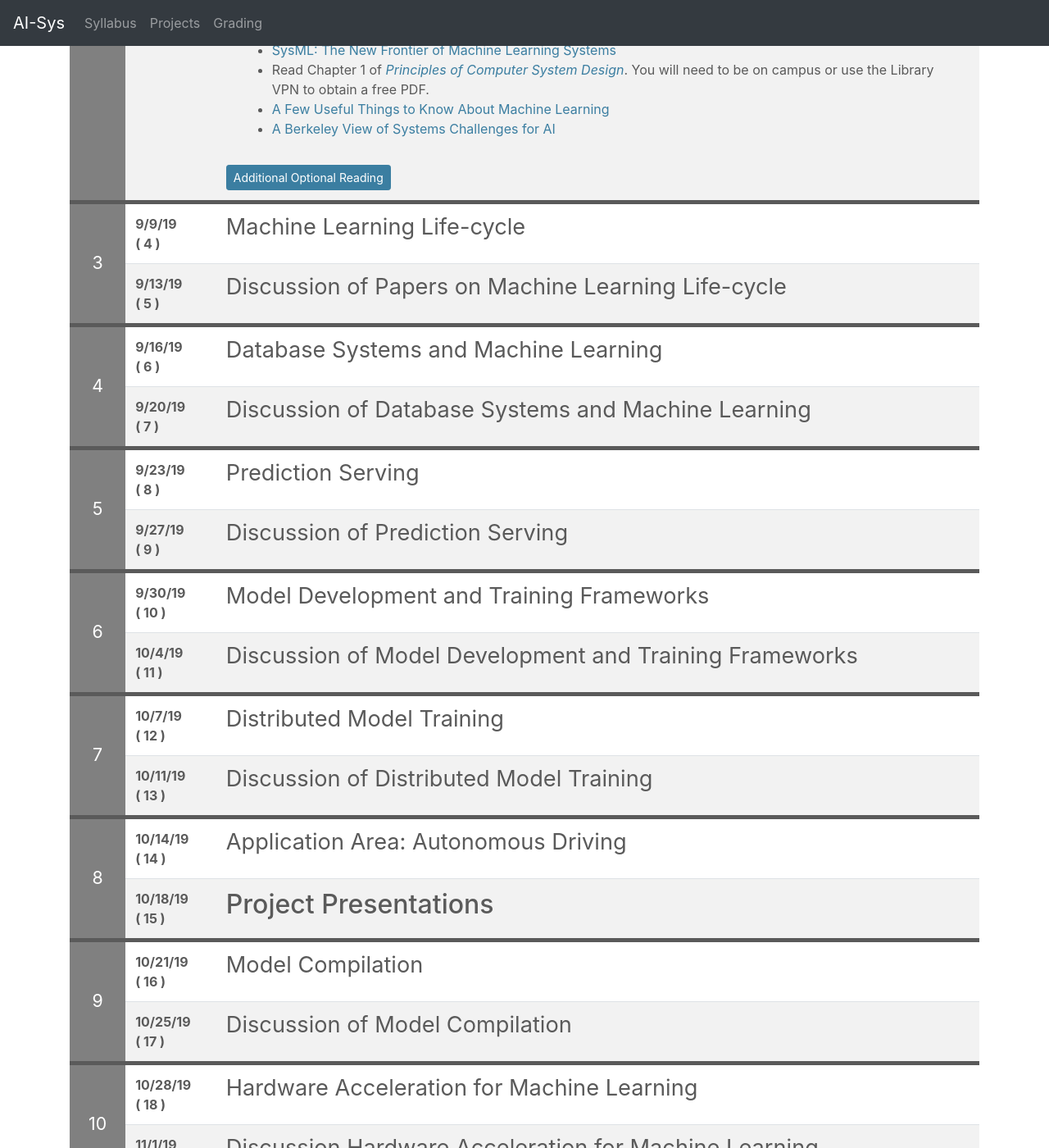
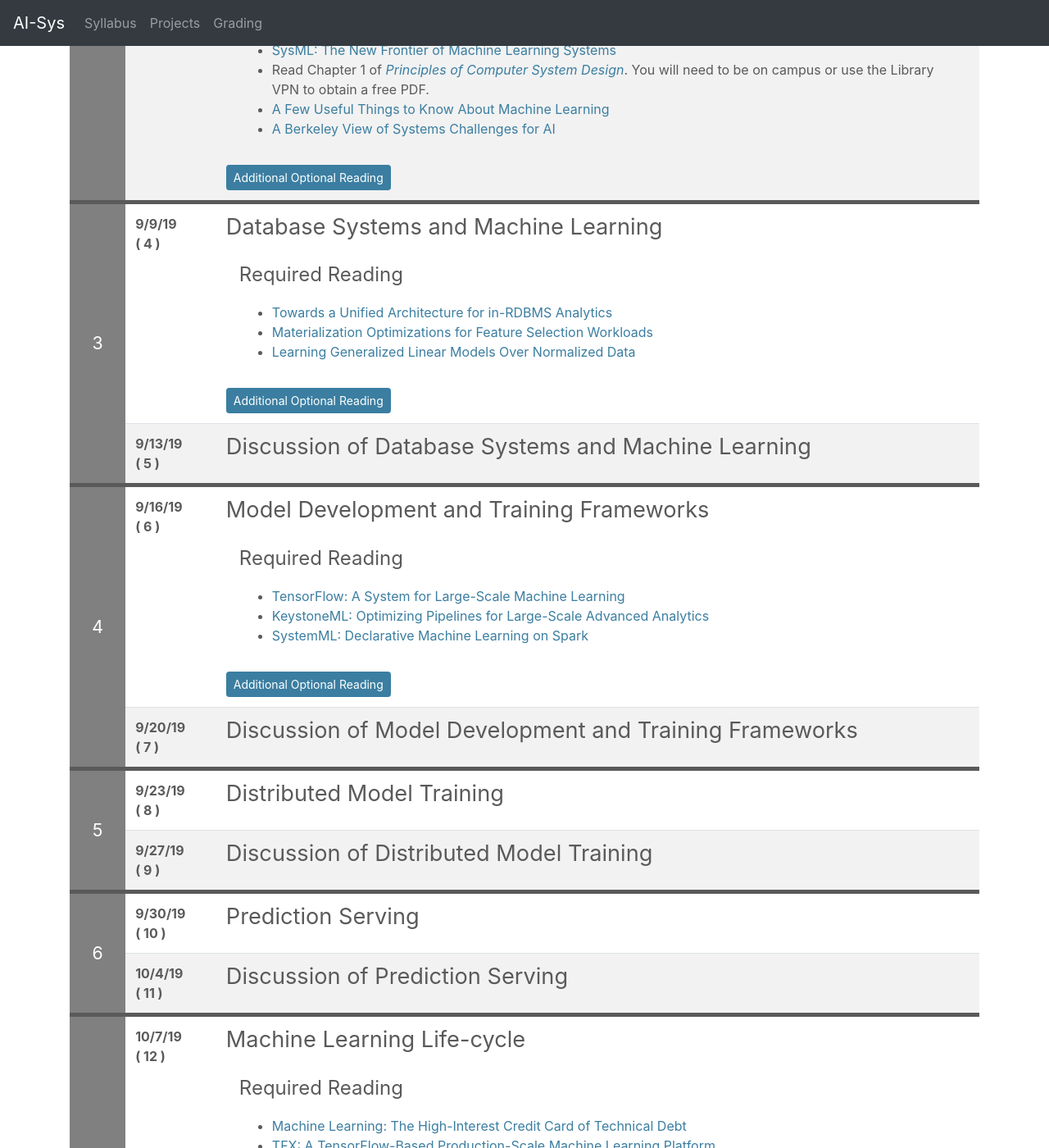
Before and after one commit to ucbrise/cs294-ai-sys-fa19, a Jekyll site: the page built from index.md, in a window 1280 px wide and 1400 px high, scrolled down 1334 px. Shown: the whole window at 82% size. Built offline with Jekyll 4.4.1, drawn with Linux system fonts in a browser that asks for light colours; nearby versions of some CDN libraries; our own code applies the rules of GitHub Pages for plain Markdown files; some of the changed text lies outside the part shown.

Commit message:
updating reading

```diff
--- a/index.md
+++ b/index.md
@@ -143,7 +143,6 @@ something somehting
 
 * [Hints for Computer System Design](https://www.microsoft.com/en-us/research/wp-content/uploads/2016/02/acrobat-17.pdf)
 
-
 </div>
 </div>
 
@@ -151,19 +150,76 @@ something somehting
 
 
 
-{% include syllabus_entry %}
-## Machine Learning Life-cycle
-
-{% include syllabus_entry %}
-## Discussion of Papers on Machine Learning Life-cycle
-
 
 
 {% include syllabus_entry %}
 ## Database Systems and Machine Learning
 
+
+<div class="reading">
+<div class="required_reading" markdown="1">
+
+* [Towards a Unified Architecture for in-RDBMS Analytics](https://www.cs.stanford.edu/people/chrismre/papers/bismarck.pdf)
+* [Materialization Optimizations for Feature Selection Workloads](https://cs.stanford.edu/people/chrismre/papers/mod539-zhang.pdf)
+* [Learning Generalized Linear Models Over Normalized Data](http://pages.cs.wisc.edu/~jignesh/publ/GLMs-over-joins.pdf)
+
+
+</div>
+<div class="optional_reading" markdown="1">
+
+* [Learning Linear Regression Models over Factorized Joins](Learning Linear Regression Models over Factorized Joins
+)
+* [MauveDB: Supporting Model-based User Views in Database Systems](http://db.csail.mit.edu/pubs/sigmod06-mauvedb.pdf)
+
+</div>
+</div>
+
 {% include syllabus_entry %}
 ## Discussion of Database Systems and Machine Learning
+
+
+
+
+
+
+
+
+
+{% include syllabus_entry %}
+## Model Development and Training Frameworks
+
+
+<div class="reading">
+<div class="required_reading" markdown="1">
+
+* [TensorFlow: A System for Large-Scale Machine Learning](https://www.usenix.org/system/files/conference/osdi16/osdi16-abadi.pdf)
+* [KeystoneML: Optimizing Pipelines for Large-Scale
+Advanced Analytics](https://shivaram.org/publications/keystoneml-icde17.pdf)
+* [SystemML: Declarative Machine Learning on Spark](http://www.vldb.org/pvldb/vol9/p1425-boehm.pdf)
+
+</div>
+<div class="optional_reading" markdown="1">
+
+* [Caffe: Convolutional Architecture for Fast Feature Embedding](https://arxiv.org/pdf/1408.5093.pdf)
+* [Theano: A Python Framework for Fast Computation of Mathematical Expressions](https://arxiv.org/pdf/1605.02688.pdf)
+* [cuDNN: Efficient Primitives for Deep Learning](https://arxiv.org/pdf/1410.0759.pdf)
+* [Roger Grosse's Lecture Notes on Automatic Differentiation](http://www.cs.toronto.edu/~rgrosse/courses/csc421_2019/readings/L06%20Automatic%20Differentiation.pdf)
+
+</div>
+</div>
+
+
+
+{% include syllabus_entry %}
+## Discussion of Model Development and Training Frameworks
+
+
+
+{% include syllabus_entry %}
+## Distributed Model Training
+
+{% include syllabus_entry %}
+## Discussion of Distributed Model Training
 
 
 
@@ -176,19 +232,40 @@ something somehting
 
 
 
-{% include syllabus_entry %}
-## Model Development and Training Frameworks
+
 
 {% include syllabus_entry %}
-## Discussion of Model Development and Training Frameworks
+## Machine Learning Life-cycle
+
+<div class="reading">
+<div class="required_reading" markdown="1">
+
+* [Machine Learning: The High-Interest Credit Card of Technical Debt](https://storage.googleapis.com/pub-tools-public-publication-data/pdf/43146.pdf)
+* [TFX: A TensorFlow-Based Production-Scale Machine Learning Platform](https://ai.google/research/pubs/pub46484.pdf)
+* [Towards Unified Data and Lifecycle Management for Deep Learning](https://arxiv.org/pdf/1611.06224.pdf)
+
+</div>
+<div class="optional_reading" markdown="1">
+
+* [Software 2.0 Blog Post](https://medium.com/@karpathy/software-2-0-a64152b37c35)
+* [On Challenges in Machine Learning Model Management](http://sites.computer.org/debull/A18dec/p5.pdf)
+
+</div>
+</div>
 
 
 
 {% include syllabus_entry %}
-## Distributed Model Training
+## Discussion of Papers on Machine Learning Life-cycle
 
-{% include syllabus_entry %}
-## Discussion of Distributed Model Training
+
+
+
+
+
+
+
+
 
 
 
```
Also changed, not shown: other parts of index.md (+1 -1 lines).
